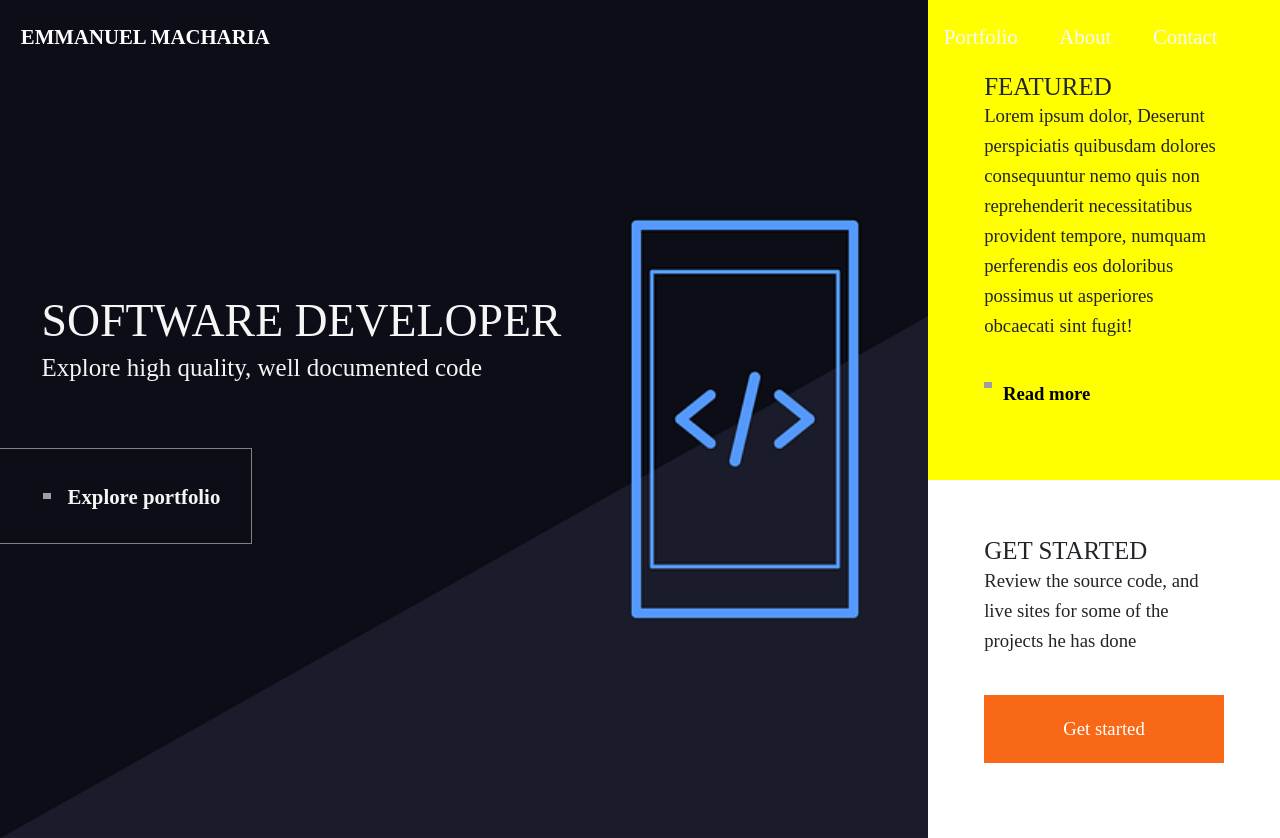
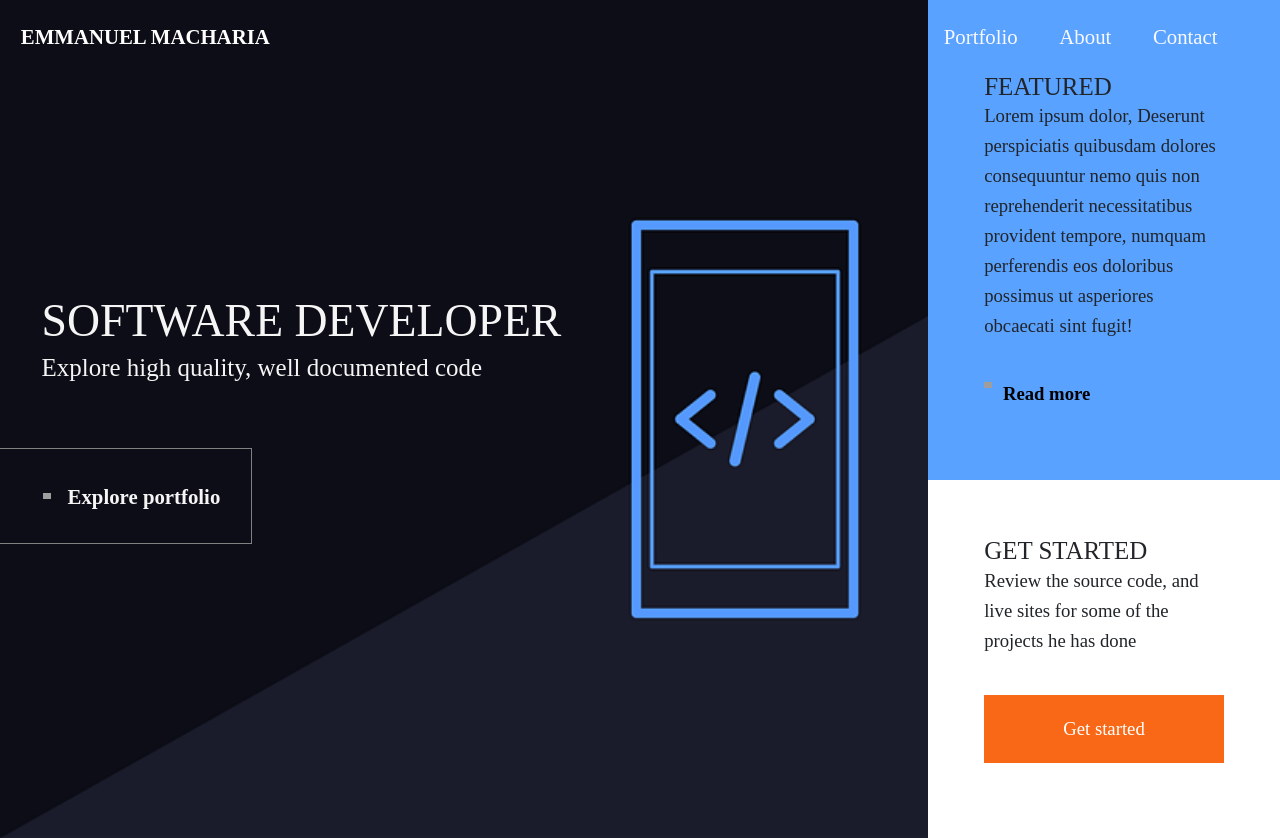
Before and after one commit to emmanuelmacharia/portfolio, a React (Create React App) app: page / in a window 1280 px wide. Built offline with nearby package versions, Linux system fonts and the light colour scheme; grey boxes are pictures that could not be loaded; the HTML template or start-up script is replaced by a standard one.

Commit message:
switched up the styles in the landing page -- yellow looked a little too bright and the navbar couldnt be seen as well as i hoped; thinking of using a gradient here

```diff
--- a/src/styles/index.css
+++ b/src/styles/index.css
@@ -120,7 +120,7 @@ header nav ul li a {
 }
 
 .wrapper section.featured {
-  background-color: yellow;
+  background-color: #5AA2FF;
 }
 
 .wrapper section.featured .read-btn {
--- a/src/styles/index.scss
+++ b/src/styles/index.scss
@@ -120,7 +120,7 @@ header{
     }
 
     section.featured {
-        background-color: $featured-color;
+        background-color: #5AA2FF;
 
         .read-btn{
             margin-top: 2em;
```
Also changed, not shown: 1 other file (tests, documents, lock files or other folders).
